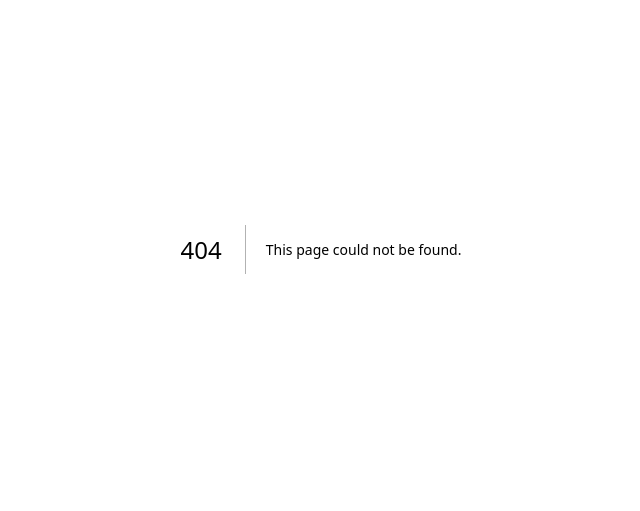
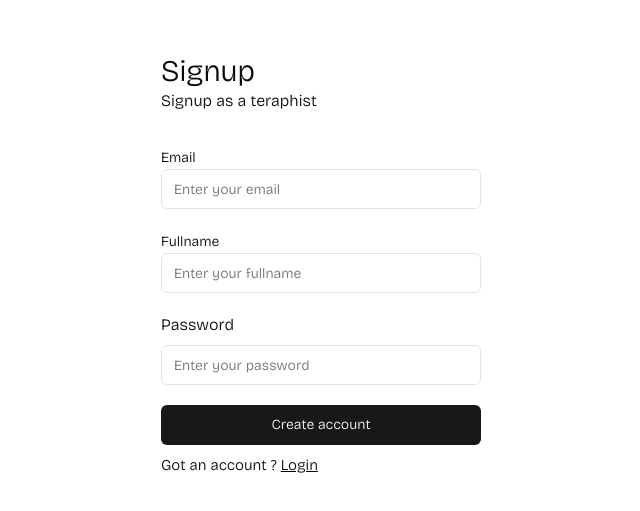
Before and after one commit to Adedoyin-Emmanuel/dev-teraphy, a Next.js app: page /auth/teraphist in a window 1280 px wide. Before the commit this address had no page. Shown: the part 151-662 px from the top of the page, without its empty margins (319-959 px from the left). Built offline with nearby package versions, Linux system fonts and the light colour scheme.

Commit message:
Feat: Revamped landing page

```diff
--- a/app/(app)/dashboard/page.tsx
+++ b/app/(app)/dashboard/page.tsx
@@ -29,38 +29,9 @@ const Dashboard = async () => {
     data: { user },
   } = await supabase.auth.getUser();
 
-  const TeraphistDialog = () => {
-    return (
-      <Dialog open={showTeraphistDialog} onOpenChange={setShowTeraphistDialog}>
-        <DialogContent className="sm:max-w-[425px]">
-          <DialogHeader>
-            <DialogTitle>Edit profile</DialogTitle>
-            <DialogDescription>
-              Make changes to your profile here. Click save when you're done.
-            </DialogDescription>
-          </DialogHeader>
-          <div className="grid gap-4 py-4">
-            <div className="grid grid-cols-4 items-center gap-4">
-              <Label htmlFor="name" className="text-right">
-                Name
-              </Label>
-              <Input id="name" value="Pedro Duarte" className="col-span-3" />
-            </div>
-            <div className="grid grid-cols-4 items-center gap-4">
-              <Label htmlFor="username" className="text-right">
-                Username
-              </Label>
-              <Input id="username" value="@peduarte" className="col-span-3" />
-            </div>
-          </div>
-          <DialogFooter>
-            <Button type="submit">Save changes</Button>
-          </DialogFooter>
-        </DialogContent>
-      </Dialog>
-    );
+  const handleButtonClick = () => {
+    setShowTeraphistDialog(true);
   };
-
   return (
     <div className="w-full flex xl:flex-row flex-col  justify-between p-1 flex-wrap">
       <section className="">
@@ -129,7 +100,6 @@ const Dashboard = async () => {
         </section>
       </section>
       <br className="md:hidden" />
-      <TeraphistDialog />
       <section className="xl:w-2/6 lg:w-4/6">
         <h1 className="text-[20px] font-extrabold text-capitalize">Schedule</h1>
 
@@ -183,9 +153,7 @@ const Dashboard = async () => {
           <Button
             className="w-full"
             variant={"outline"}
-            onClick={() => {
-              setShowTeraphistDialog(true);
-            }}
+            onClick={handleButtonClick}
           >
             Proceed
           </Button>
--- /dev/null
+++ b/app/auth/teraphist/page.tsx
@@ -0,0 +1,58 @@
+import Text from "@/app/components/text";
+import { Label } from "@/components/ui/label";
+import { Input } from "@/components/ui/input";
+import { Button } from "@/components/ui/button";
+import Link from "next/link";
+
+const TeraphistSignup = () => {
+  return (
+    <div className="w-screen h-screen flex items-center flex-col justify-around">
+      <form className="w-11/12 md:w-1/2 xl:w-1/4">
+        <section className="header-section my-8">
+          <h3 className="text-3xl capitalize font-bold">Signup</h3>
+          <p>Signup as a teraphist</p>
+        </section>
+
+        <section className="my-4 mb-5">
+          <Label htmlFor="email">Email</Label>
+          <Input type="email" name="email" placeholder="Enter your email" />
+        </section>
+
+        <section className="my-4 mb-5">
+          <Label htmlFor="fullname">Fullname</Label>
+          <Input
+            type="text"
+            name="fullname"
+            placeholder="Enter your fullname"
+          />
+        </section>
+
+        <section className="my-4 mb-5">
+          <label htmlFor="email" className="text-md block my-2">
+            Password
+          </label>
+          <Input
+            type="password"
+            name="password"
+            placeholder="Enter your password"
+          />
+        </section>
+
+        <section className="mt-4 mb-2 w-full">
+          <Button className="w-full">Create account</Button>
+        </section>
+        <section>
+          <Text className="inline">Got an account ? </Text>
+          <Link
+            href={"/auth/teraphist/login"}
+            className="underline text-[15px]"
+          >
+            Login
+          </Link>
+        </section>
+      </form>
+    </div>
+  );
+};
+
+export default TeraphistSignup;
--- a/app/page.tsx
+++ b/app/page.tsx
@@ -4,6 +4,7 @@ import Image from "next/image";
 import { Button } from "@/components/ui/button";
 import supabase from "@/utils/supabase/client";
 import { useToast } from "@/components/ui/use-toast";
+import Link from "next/link";
 
 export default function Home() {
   const { toast } = useToast();
@@ -26,6 +27,11 @@ export default function Home() {
   };
   return (
     <div className="w-screen h-screen flex flex-col items-center justify-center">
+      <section className="header-section my-8 mx-auto">
+        <h3 className="text-3xl capitalize font-bold">Welcome chief 🙌</h3>
+      </section>
+
+      <section className="flex flex-col gap-4">
         <Button
           className="flex items-center justify-between gap-4"
           size={"lg"}
@@ -39,6 +45,11 @@ export default function Home() {
           />
           Continue with google
         </Button>
+
+        <Link href={"/auth/teraphist/"}>
+          <Button className="w-full">Create a teraphist account</Button>
+        </Link>
+      </section>
     </div>
   );
 }
```
Also changed, not shown: app/auth/teraphist/login/page.tsx (added). Lines whose indentation alone changed are shown as unchanged.
